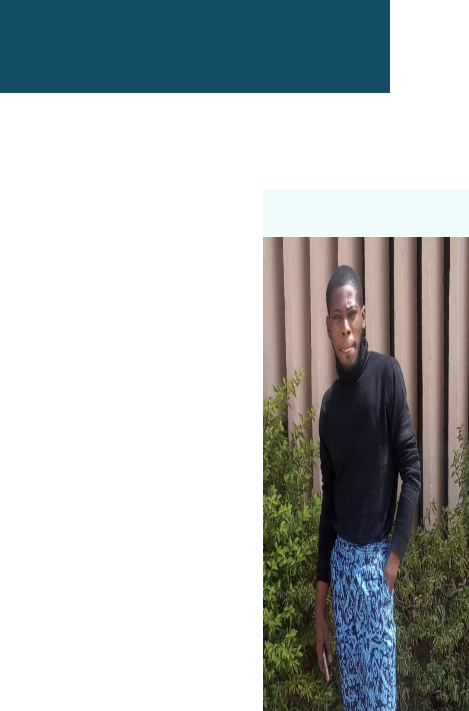
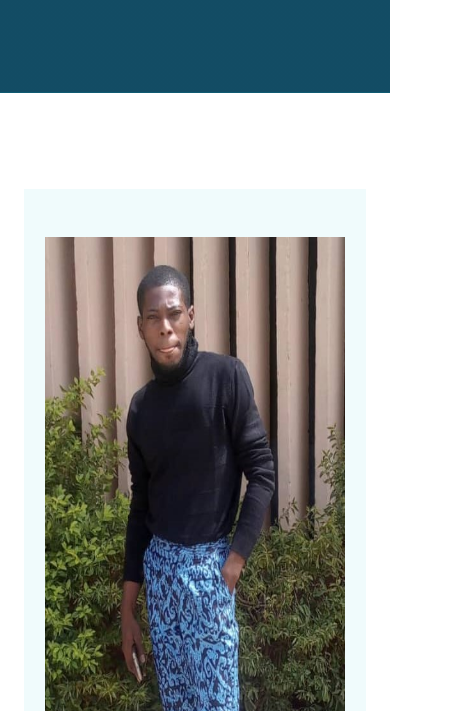
Before and after one commit to Jayt4c/online-hub, a plain HTML site: page team.html in a window 390 px wide. Shown: the part 267-978 px from the top of the page, 469 px wide, since content can reach past the window. Drawn offline with nearby package versions, Linux system fonts and the light colour scheme.

Commit message:
center image

```diff
--- a/css/style.css
+++ b/css/style.css
@@ -456,6 +456,14 @@
     }
 }
 
+@media (max-width: 768px) {
+
+    #team-item {
+        width: 100%;
+        margin-left: 0%;
+    }
+}
+
 @media (min-width: 992px) {
 
     .testimonial-carousel::before,
--- a/team.html
+++ b/team.html
@@ -107,7 +107,7 @@
         <div class="container">
             <div class="team-row">
                 <div class="col-lg-6 col-md-6 wow fadeInUp" data-wow-delay="0.1s">
-                    <div class="team-item bg-light">
+                    <div id="team-item" class="team-item bg-light">
                         <div class="overflow-hidden text-center pt-5">
                             <img class="img-fluid" src="img/team3.jpg" alt="" style="height: 500px; width: 300px;">
                         </div>
```
